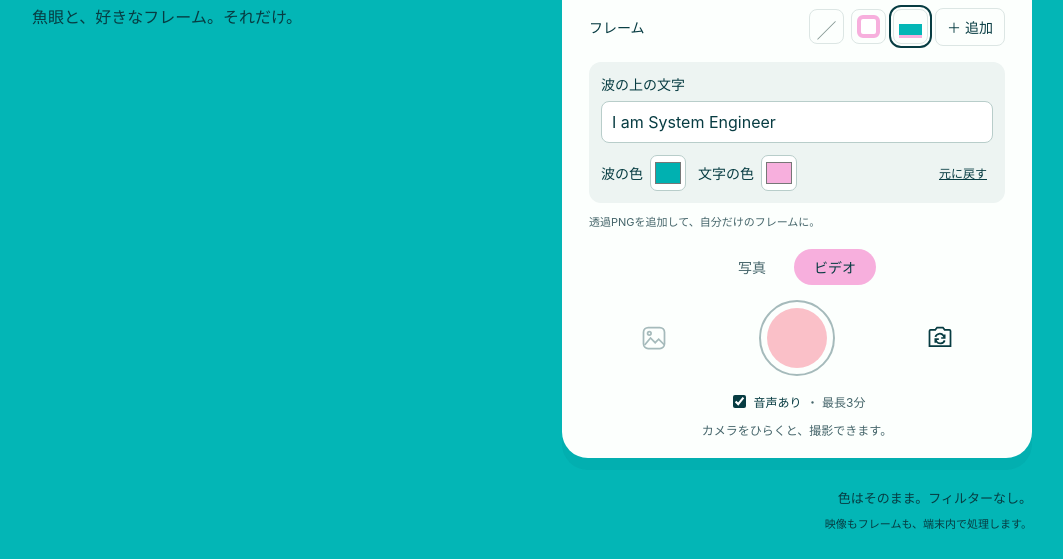
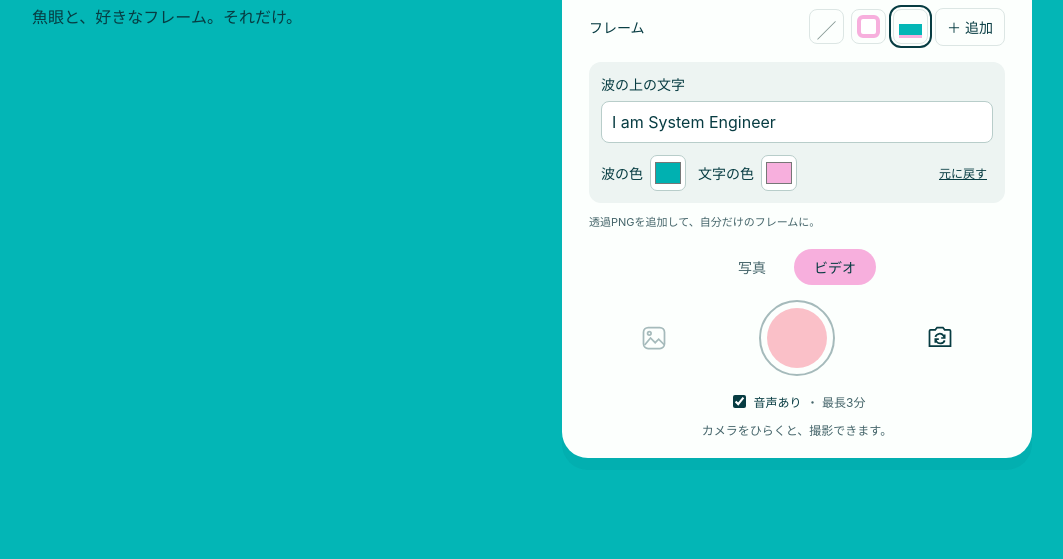
Before and after one commit to ishikawa-null/youlook, a plain HTML site: page index.html in a window 1280 px wide. Shown: the part 693-1252 px from the top of the page, without its empty margins (108-1171 px from the left). After the commit the page ends 1175 px from the top, so only its background shows below. Drawn offline with Linux system fonts and the light colour scheme; animation ran at ten frames a second; a web font is replaced by a local one.

Commit message:
フッターの文字を削除
Co-Authored-By: Claude Fable 5.2 <noreply@anthropic.com>

```diff
--- a/index.html
+++ b/index.html
@@ -31,7 +31,6 @@
 <p id="status" role="status" aria-live="polite">カメラをひらくと、撮影できます。</p>
 </div>
 </section>
-<footer>色はそのまま。フィルターなし。<br><span>映像もフレームも、端末内で処理します。</span></footer>
 </main>
 <video id="fileSource" playsinline muted preload="metadata" aria-hidden="true"></video>
 <video id="source" playsinline muted autoplay aria-hidden="true"></video>
```
